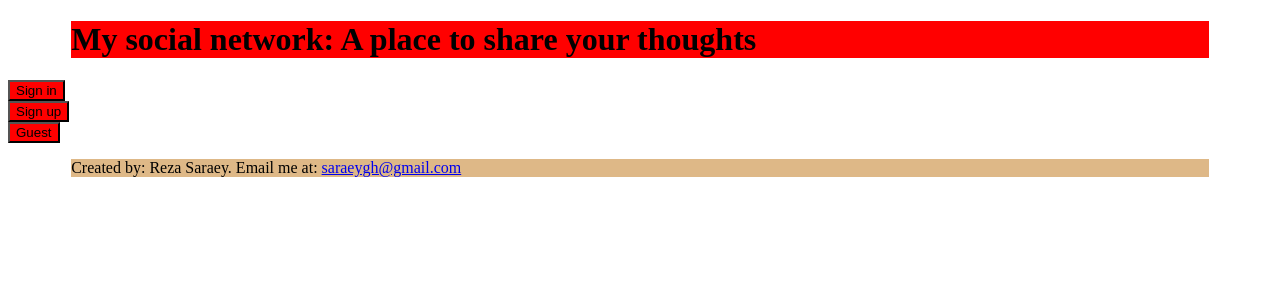
After one commit to saraeygh/social-network, a Django app: page / in a window 1280 px wide. The commit adds this page. Shown: the top 300 px of the page. Run offline with Django 4.2, Linux system fonts and the light colour scheme.

Commit message:
feat: landing page

```diff
--- /dev/null
+++ b/core/templates/landing.html
@@ -0,0 +1,17 @@
+{% load static %}
+{% include 'header.html' %}
+<!DOCTYPE html>
+<html lang="en">
+<head>
+    <meta charset="UTF-8">
+    <meta name="viewport" content="width=device-width, initial-scale=1.0">
+    <title>Social Network</title>
+    <link rel="stylesheet" href="{% static 'css/style.css' %}">
+</head>
+<body>
+    <div><button class="signinbutton" type="button">Sign in</button></div>
+    <div><button class="signinbutton" type="button">Sign up</button></div>
+    <div><button class="signinbutton" type="button">Guest</button></div>
+</body>
+</html>
+{% include 'footer.html' %}
--- /dev/null
+++ b/core/urls.py
@@ -0,0 +1,6 @@
+from django.urls import path
+from .views import LandingPage
+
+urlpatterns = [
+    path('', LandingPage.as_view(), name='landing'),
+]
--- a/core/views.py
+++ b/core/views.py
@@ -1,3 +1,7 @@
 from django.shortcuts import render
+from django.views import View
 
-# Create your views here.
+
+class LandingPage(View):
+    def get(self, request):
+        return render(request, 'landing.html')
--- a/socialnetwork/settings.py
+++ b/socialnetwork/settings.py
@@ -130,7 +130,6 @@ USE_TZ = True
 # https://docs.djangoproject.com/en/4.2/howto/static-files/
 
 STATIC_URL = 'static/'
-
 STATICFILES_DIRS = [
     BASE_DIR / 'static/'
     ]
--- a/socialnetwork/urls.py
+++ b/socialnetwork/urls.py
@@ -25,7 +25,8 @@ admin.site.site_title = 'Social network'
 
 urlpatterns = [
     path('admin/', admin.site.urls),
-    path("__debug__/", include("debug_toolbar.urls")),
-    path("posts/", include('posts.urls'), name='posts'),
-    path("user/", include('useraccounts.urls'), name='useraccount'),
+    path('', include('core.urls'), name='landing'),
+    path('posts/', include('posts.urls'), name='posts'),
+    path('user/', include('useraccounts.urls'), name='useraccount'),
+    path('__debug__/', include("debug_toolbar.urls")),
 ] + static(MEDIA_URL, document_root=MEDIA_ROOT)
--- a/static/css/style.css
+++ b/static/css/style.css
@@ -3,7 +3,7 @@
     margin-left: 5%;
     margin-right: 5%;
     color: black;
-    background-color: burlywood;
+    background-color: red;
 }
 
 
@@ -72,6 +72,10 @@
     word-wrap: break-word;
   }
 
-  .useractivity {
+.useractivity {
     flex: 1 0 250px; /* do not grow, do not shrink, start at 250px */
   }
+
+.signinbutton {
+    background-color: red;
+}
--- a/templates/header.html
+++ b/templates/header.html
@@ -12,6 +12,7 @@
         <div>
             <h1> My social network: A place to share your thoughts</h1>
         </div>
+
     </header>
 </body>
 </html>
```
Also changed, not shown: useraccounts/migrations/0016_alter_useraccount_user_slug.py (added), 1 other file.
